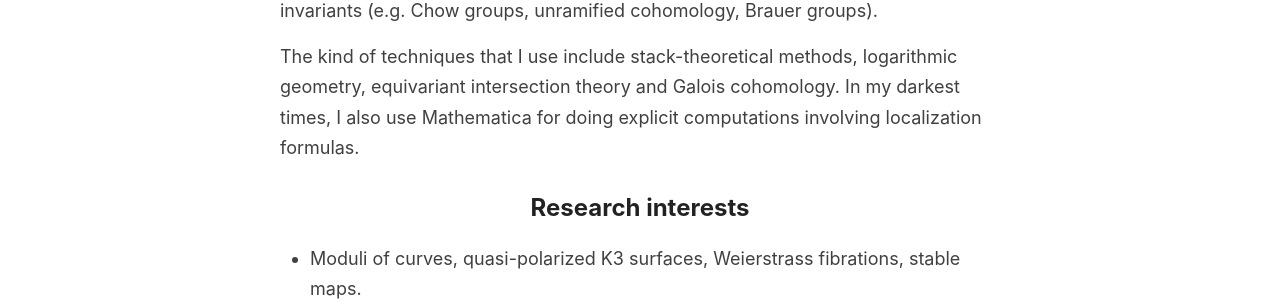
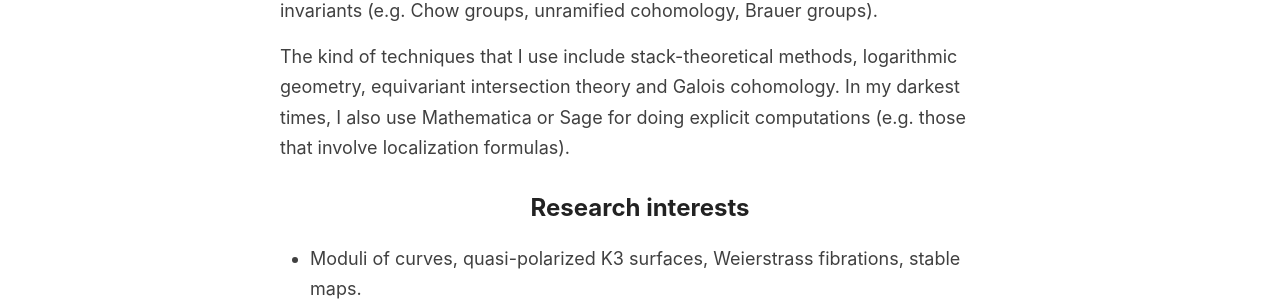
Before and after one commit to anddil/anddil.github.io, a Jekyll site: the page built from _pages/research.md, in a window 1280 px wide. Shown: the part 257-558 px from the top of the page. Built offline with Jekyll 4.4.1, drawn with Linux system fonts in a browser that asks for light colours.

Commit message:
Update research.md

```diff
--- a/_pages/research.md
+++ b/_pages/research.md
@@ -26,7 +26,7 @@ MathJax = {
 
 My research focuses on moduli spaces and their geometry. This means that I am interested in constructing them, compactifying them and in computing some of their invariants (e.g. Chow groups, unramified cohomology, Brauer groups).
 
-The kind of techniques that I use include stack-theoretical methods, logarithmic geometry, equivariant intersection theory and Galois cohomology. In my darkest times, I also use Mathematica for doing explicit computations involving localization formulas.
+The kind of techniques that I use include stack-theoretical methods, logarithmic geometry, equivariant intersection theory and Galois cohomology. In my darkest times, I also use Mathematica or Sage for doing explicit computations (e.g. those that involve localization formulas).
 
 ## Research interests
 
```
